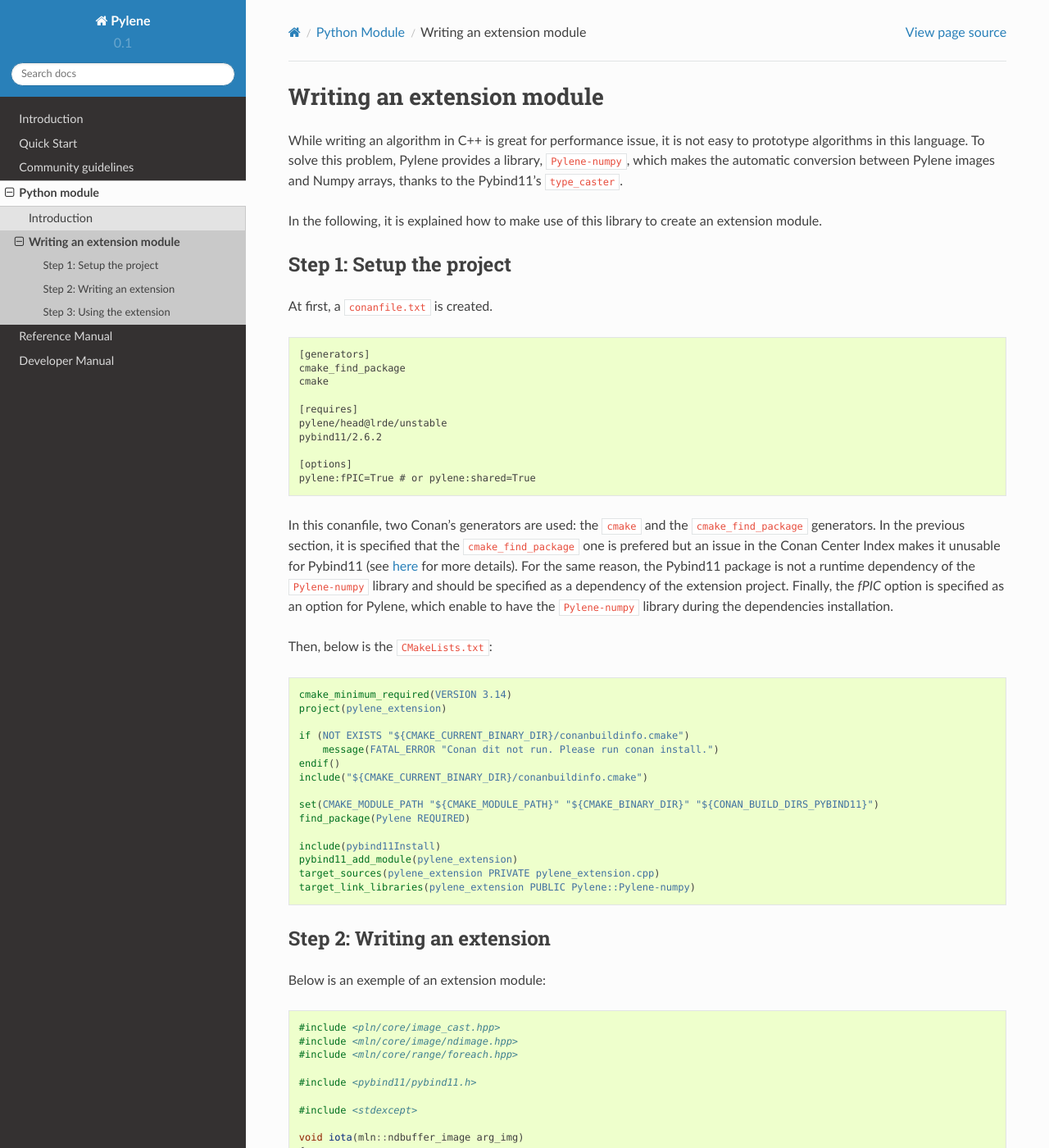
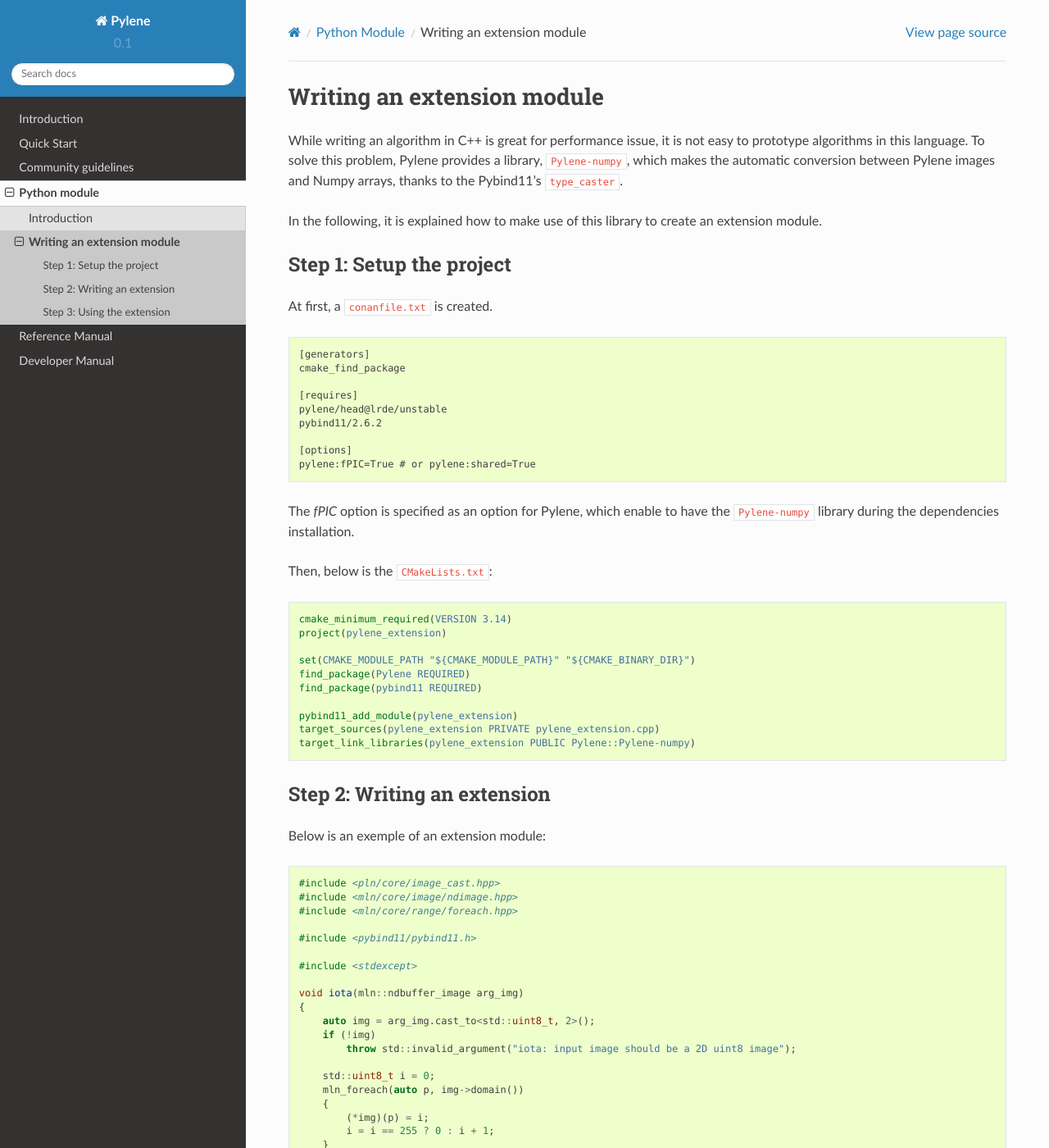
Before and after one commit to GerHobbelt/pylene, a Sphinx documentation site: the page built from doc/source/python/extension.rst, in a window 1280 px wide and 1400 px high. Shown: the whole window at 82% size. Built offline with Sphinx 7.4.7 and the Read the Docs theme 2.0.0, drawn with Linux system fonts in a browser that asks for light colours.

Commit message:
Merge branch 'development/fix-pybind11-conan' into 'next'
Fix cmake_find_package generator with pybind11

See merge request olena/pylene!114

```diff
--- a/CMakeLists.txt
+++ b/CMakeLists.txt
@@ -98,10 +98,6 @@ endif ()
 add_subdirectory(pylene)
 
 if (PYLENE_BUILD_PYTHON)
-  # Until the cmake_find_package conan generator will be broken for pybind11 with conan 1.33,
-  # we will use these two lines
-  set(CMAKE_MODULE_PATH ${CMAKE_MODULE_PATH} "${CONAN_BUILD_MODULE_PATH_PYBIND11}")
-  include(pybind11Install)
   add_custom_target(build_python)
   add_subdirectory(pylene-python)
 endif()
--- a/doc/source/python/extension.rst
+++ b/doc/source/python/extension.rst
@@ -18,7 +18,6 @@ At first, a ``conanfile.txt`` is created.
 
     [generators]
     cmake_find_package
-    cmake
 
     [requires]
     pylene/head@lrde/unstable
@@ -27,16 +26,8 @@ At first, a ``conanfile.txt`` is created.
     [options]
     pylene:fPIC=True # or pylene:shared=True
 
-In this conanfile, two Conan's generators are used: the ``cmake`` and
-the ``cmake_find_package`` generators. In the previous section, it is specified
-that the ``cmake_find_package`` one is prefered but an issue in the Conan Center
-Index makes it unusable for Pybind11 (see `here
-<https://github.com/conan-io/conan-center-index/pull/4445>`_ for more details).
-For the same reason, the Pybind11 package is not a runtime dependency of the
-``Pylene-numpy`` library and should be specified as a dependency of the
-extension project. Finally, the `fPIC` option is specified as an option for
-Pylene, which enable to have the ``Pylene-numpy`` library during the
-dependencies installation.
+The `fPIC` option is specified as an option for Pylene, which enable to have the
+``Pylene-numpy`` library during the dependencies installation.
 
 Then, below is the ``CMakeLists.txt``:
 
@@ -45,15 +36,10 @@ Then, below is the ``CMakeLists.txt``:
     cmake_minimum_required(VERSION 3.14)
     project(pylene_extension)
 
-    if (NOT EXISTS "${CMAKE_CURRENT_BINARY_DIR}/conanbuildinfo.cmake")
-        message(FATAL_ERROR "Conan dit not run. Please run conan install.")
-    endif()
-    include("${CMAKE_CURRENT_BINARY_DIR}/conanbuildinfo.cmake")
+    set(CMAKE_MODULE_PATH "${CMAKE_MODULE_PATH}" "${CMAKE_BINARY_DIR}")
+    find_package(Pylene REQUIRED)
+    find_package(pybind11 REQUIRED)
 
-    set(CMAKE_MODULE_PATH "${CMAKE_MODULE_PATH}" "${CMAKE_BINARY_DIR}" "${CONAN_BUILD_DIRS_PYBIND11}")
-    find_package(Pylene REQUIRED)
-
-    include(pybind11Install)
     pybind11_add_module(pylene_extension)
     target_sources(pylene_extension PRIVATE pylene_extension.cpp)
     target_link_libraries(pylene_extension PUBLIC Pylene::Pylene-numpy)
```
Also changed, not shown: 4 other files.
